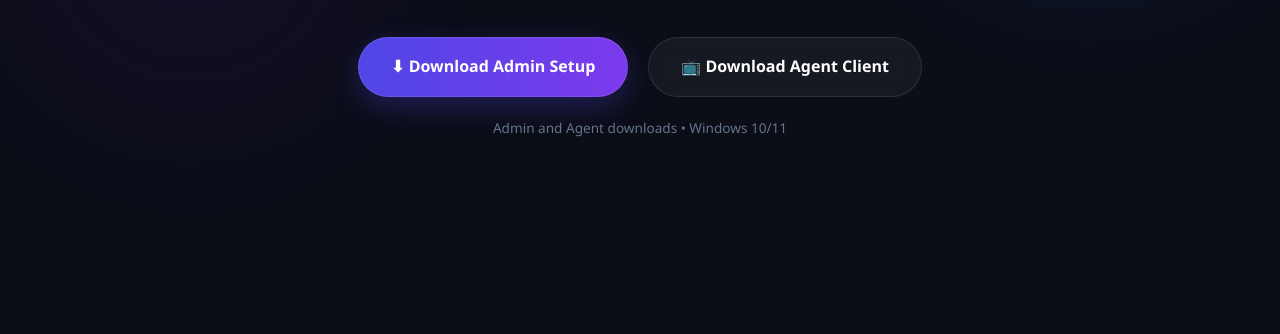
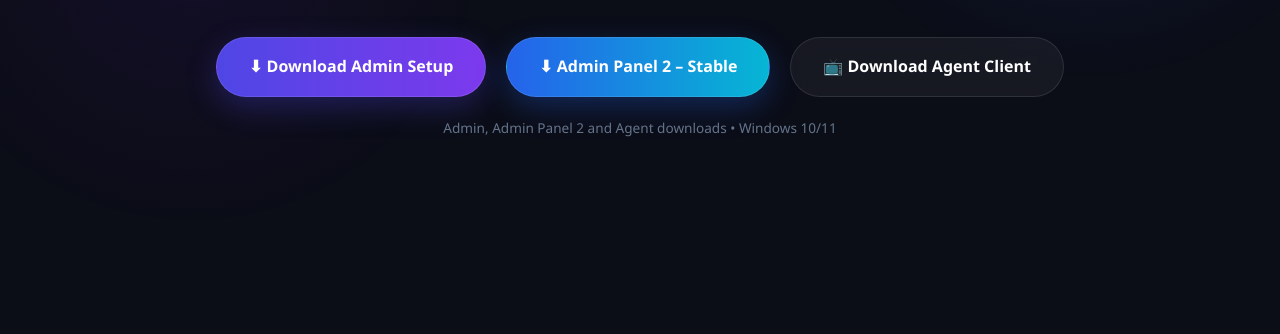
Before and after one commit to lakshya4567/aether, a plain HTML site: page sc/index.html in a window 1280 px wide. Shown: the part 466-800 px from the top of the page. Drawn offline with Linux system fonts and the light colour scheme.

Commit message:
Add new admin button and update download links

```diff
--- a/sc/index.html
+++ b/sc/index.html
@@ -60,6 +60,17 @@
   .btn-secondary { background: rgba(255,255,255,.05); color: #fff; backdrop-filter: blur(10px); }
   .btn-secondary:hover { background: rgba(255,255,255,.1); transform: translateY(-3px); border-color: rgba(255,255,255,.3); }
 
+  .btn-admin2 {
+    background: linear-gradient(90deg,#2563eb,#06b6d4);
+    color: white;
+    box-shadow: 0 10px 30px rgba(37,99,235,.3);
+  }
+  .btn-admin2:hover {
+    transform: translateY(-3px);
+    box-shadow: 0 15px 40px rgba(37,99,235,.5);
+    filter: brightness(1.1);
+  }
+
   .btn-server-zip { background: linear-gradient(90deg,#0891b2,#2563eb); color: white; box-shadow: 0 10px 30px rgba(8,145,178,.2); }
   .btn-server-zip:hover { transform: translateY(-3px); filter: brightness(1.15); }
 
@@ -120,16 +131,23 @@
     <p class="subtitle">The ultimate administrative tool for managing school broadcasts, announcements, and digital signage seamlessly.</p>
 
     <div class="btn-group">
-      <a href="https://www.dropbox.com/scl/fi/clmmw5y3p452p5qma4vg4/SchoolCast-Admin-Setup-1.0.0.exe?rlkey=a2dt1nkcff8tw8pz8hxr75i8l&st=e3znjum6&dl=1" class="btn btn-primary" target="_blank" rel="noopener">
+      <a href="https://www.dropbox.com/scl/fi/clmmw5y3p452p5qma4vg4/SchoolCast-Admin-Setup-1.0.0.exe?rlkey=a2dt1nkcff8tw8pz8hxr75i8l&st=e3znjum6&dl=1"
+         class="btn btn-primary" target="_blank" rel="noopener">
         ⬇ Download Admin Setup
       </a>
 
-      <a href="https://www.dropbox.com/scl/fi/a2klenauc0evwan3k8yyx/SchoolCastAgent.exe?rlkey=211v0nrwu3t92qlp60x5fmfpy&st=gslfezfi&dl=1" class="btn btn-secondary" target="_blank" rel="noopener">
+      <a href="https://www.dropbox.com/scl/fi/d75j891ybn51i741sfj5p/release.zip?rlkey=6bozhwjcqpj6e674ynuwjxfbc&st=9by63gma&dl=1"
+         class="btn btn-admin2" target="_blank" rel="noopener">
+        ⬇ Admin Panel 2 – Stable
+      </a>
+
+      <a href="https://www.dropbox.com/scl/fi/a2klenauc0evwan3k8yyx/SchoolCastAgent.exe?rlkey=211v0nrwu3t92qlp60x5fmfpy&st=gslfezfi&dl=1"
+         class="btn btn-secondary" target="_blank" rel="noopener">
         📺 Download Agent Client
       </a>
     </div>
 
-    <p class="small-note">Admin and Agent downloads • Windows 10/11</p>
+    <p class="small-note">Admin, Admin Panel 2 and Agent downloads • Windows 10/11</p>
   </div>
 </header>
 
@@ -142,7 +160,6 @@
     </p>
 
     <div class="features-grid">
-      <!-- PORTABLE ZIP -->
       <div class="feature-card" style="border-top:4px solid #0891b2;">
         <span class="feature-icon">📦</span>
         <div class="feature-title">Portable ZIP Server</div>
@@ -158,7 +175,6 @@
         </div>
       </div>
 
-      <!-- STANDALONE EXE -->
       <div class="feature-card" style="border-top:4px solid #059669;">
         <span class="feature-icon">⚙️</span>
         <div class="feature-title">Standalone EXE Server</div>
```
